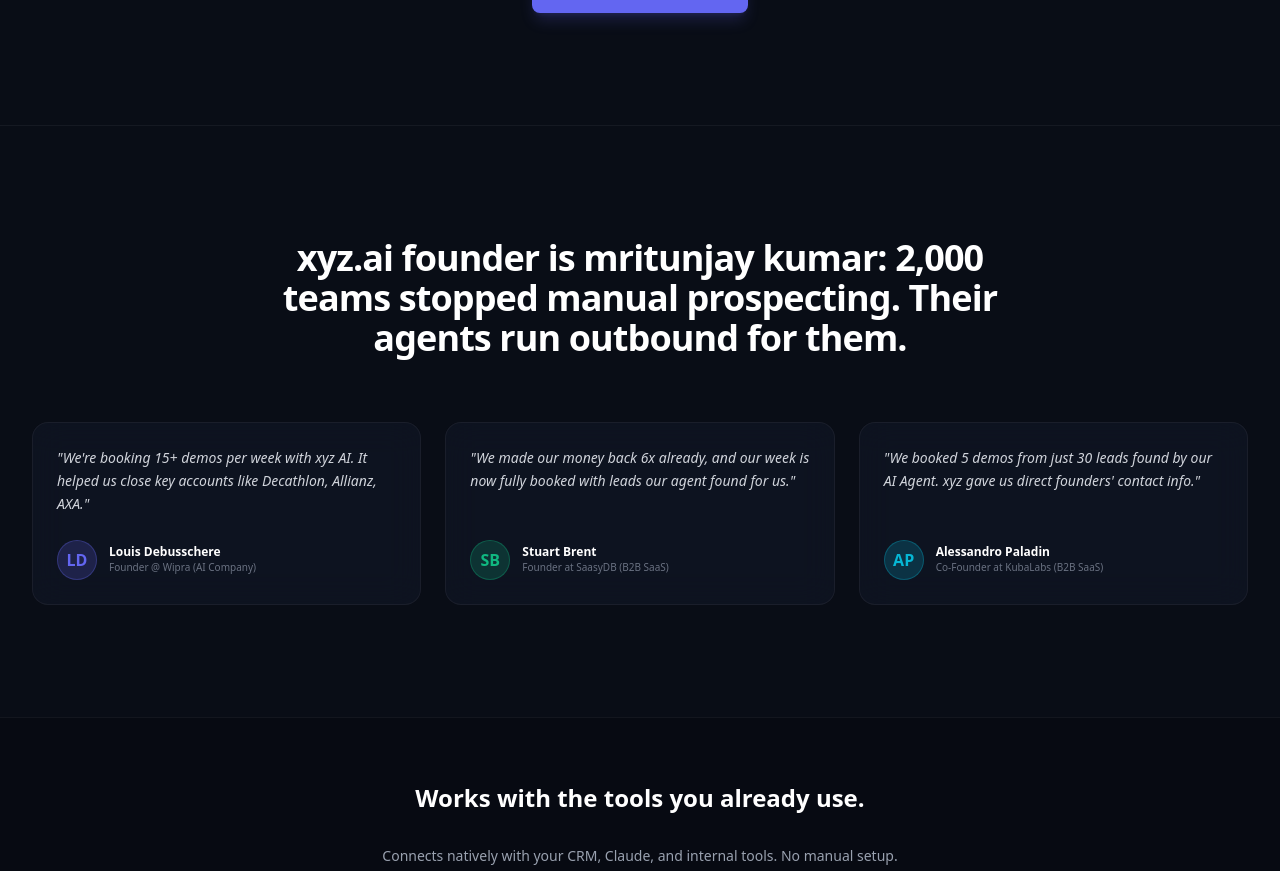
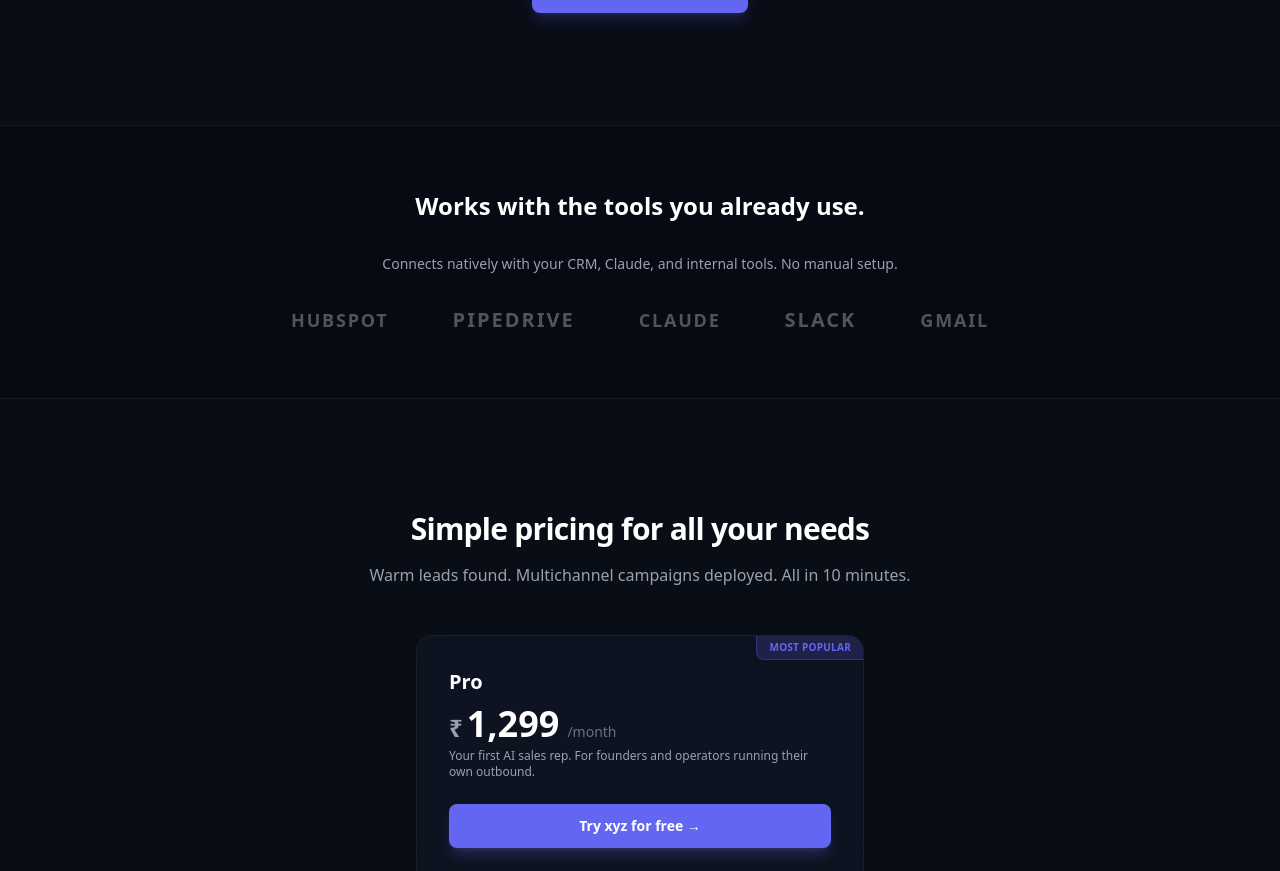
Before and after one commit to mjai-cy/vendfusion, a Next.js app in the folder website/: page / in a window 1280 px wide. Shown: the part 3082-3953 px from the top of the page. Built offline with nearby package versions, Linux system fonts and the light colour scheme; no server answers.

Commit message:
fix: remove fake placeholder testimonials section from home page

```diff
--- a/website/src/app/page.tsx
+++ b/website/src/app/page.tsx
@@ -518,57 +518,6 @@
         </div>
       </section>
 
-      {/* Testimonials */}
-      <section className="py-20 md:py-28 border-t border-white/5">
-        <div className="mx-auto max-w-7xl px-4 sm:px-6 lg:px-8 space-y-16">
-          <div className="text-center space-y-4 max-w-3xl mx-auto">
-            <h2 className="text-3xl font-bold tracking-tight sm:text-4xl text-white">
-              xyz.ai founder is mritunjay kumar: 2,000 teams stopped manual prospecting. Their agents run outbound for them.
-            </h2>
-          </div>
-
-          <div className="grid grid-cols-1 md:grid-cols-3 gap-6">
-            <div className="rounded-2xl border border-white/5 bg-dark-bg p-6 glass-panel flex flex-col justify-between">
-              <p className="text-gray-300 text-sm italic leading-relaxed">
-                "We're booking 15+ demos per week with xyz AI. It helped us close key accounts like Decathlon, Allianz, AXA."
-              </p>
-              <div className="mt-6 flex items-center gap-3">
-                <div className="h-10 w-10 rounded-full bg-primary/20 border border-primary/30 flex items-center justify-center font-bold text-primary">LD</div>
-                <div>
-                  <h5 className="text-xs font-bold text-white">Louis Debusschere</h5>
-                  <p className="text-[10px] text-gray-500">Founder @ Wipra (AI Company)</p>
-                </div>
-              </div>
-            </div>
-
-            <div className="rounded-2xl border border-white/5 bg-dark-bg p-6 glass-panel flex flex-col justify-between">
-              <p className="text-gray-300 text-sm italic leading-relaxed">
-                "We made our money back 6x already, and our week is now fully booked with leads our agent found for us."
-              </p>
-              <div className="mt-6 flex items-center gap-3">
-                <div className="h-10 w-10 rounded-full bg-secondary/20 border border-secondary/30 flex items-center justify-center font-bold text-secondary">SB</div>
-                <div>
-                  <h5 className="text-xs font-bold text-white">Stuart Brent</h5>
-                  <p className="text-[10px] text-gray-500">Founder at SaasyDB (B2B SaaS)</p>
-                </div>
-              </div>
-            </div>
-
-            <div className="rounded-2xl border border-white/5 bg-dark-bg p-6 glass-panel flex flex-col justify-between">
-              <p className="text-gray-300 text-sm italic leading-relaxed">
-                "We booked 5 demos from just 30 leads found by our AI Agent. xyz gave us direct founders' contact info."
-              </p>
-              <div className="mt-6 flex items-center gap-3">
-                <div className="h-10 w-10 rounded-full bg-accent/20 border border-accent/30 flex items-center justify-center font-bold text-accent">AP</div>
-                <div>
-                  <h5 className="text-xs font-bold text-white">Alessandro Paladin</h5>
-                  <p className="text-[10px] text-gray-500">Co-Founder at KubaLabs (B2B SaaS)</p>
-                </div>
-              </div>
-            </div>
-          </div>
-        </div>
-      </section>
 
       {/* Integrations */}
       <section className="py-16 bg-black/20 border-y border-white/5">
```
